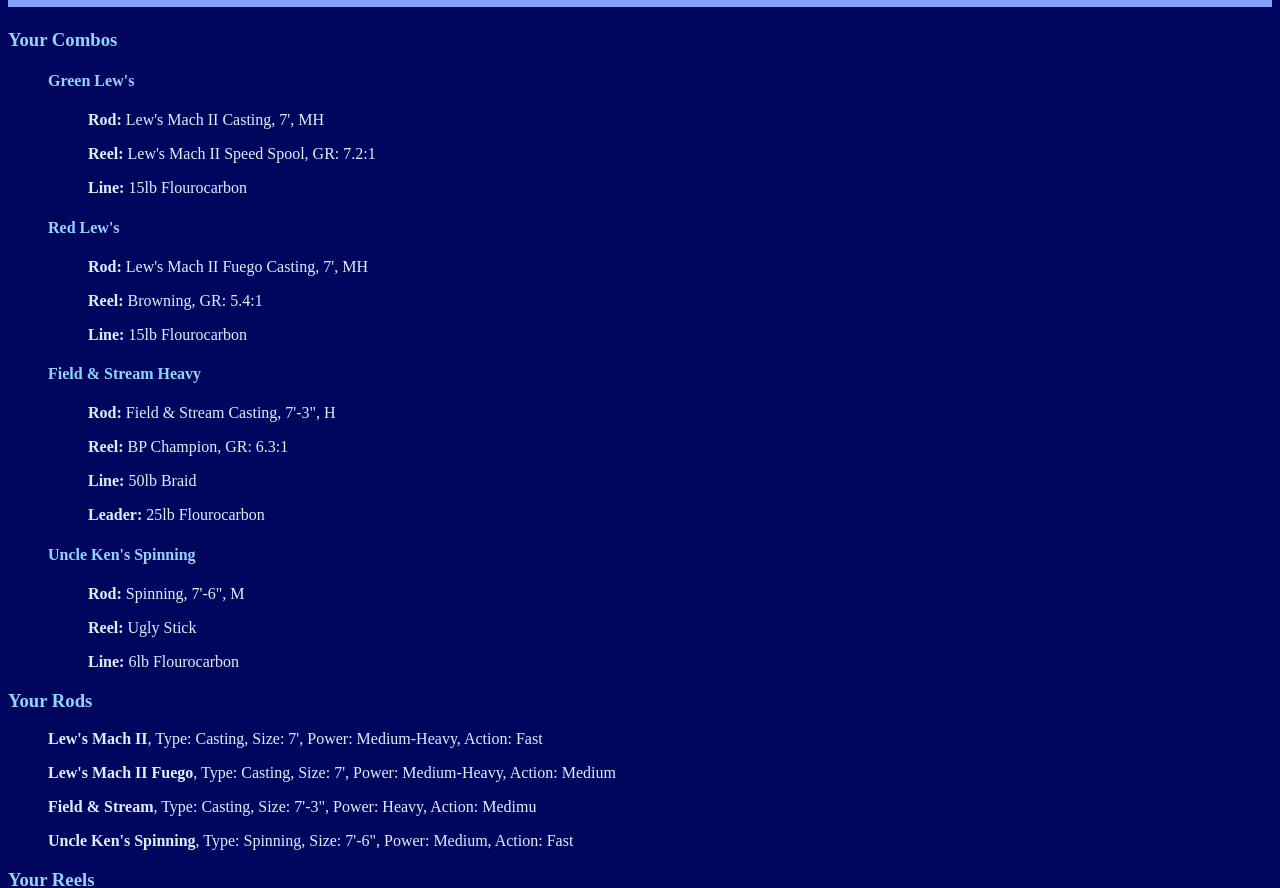
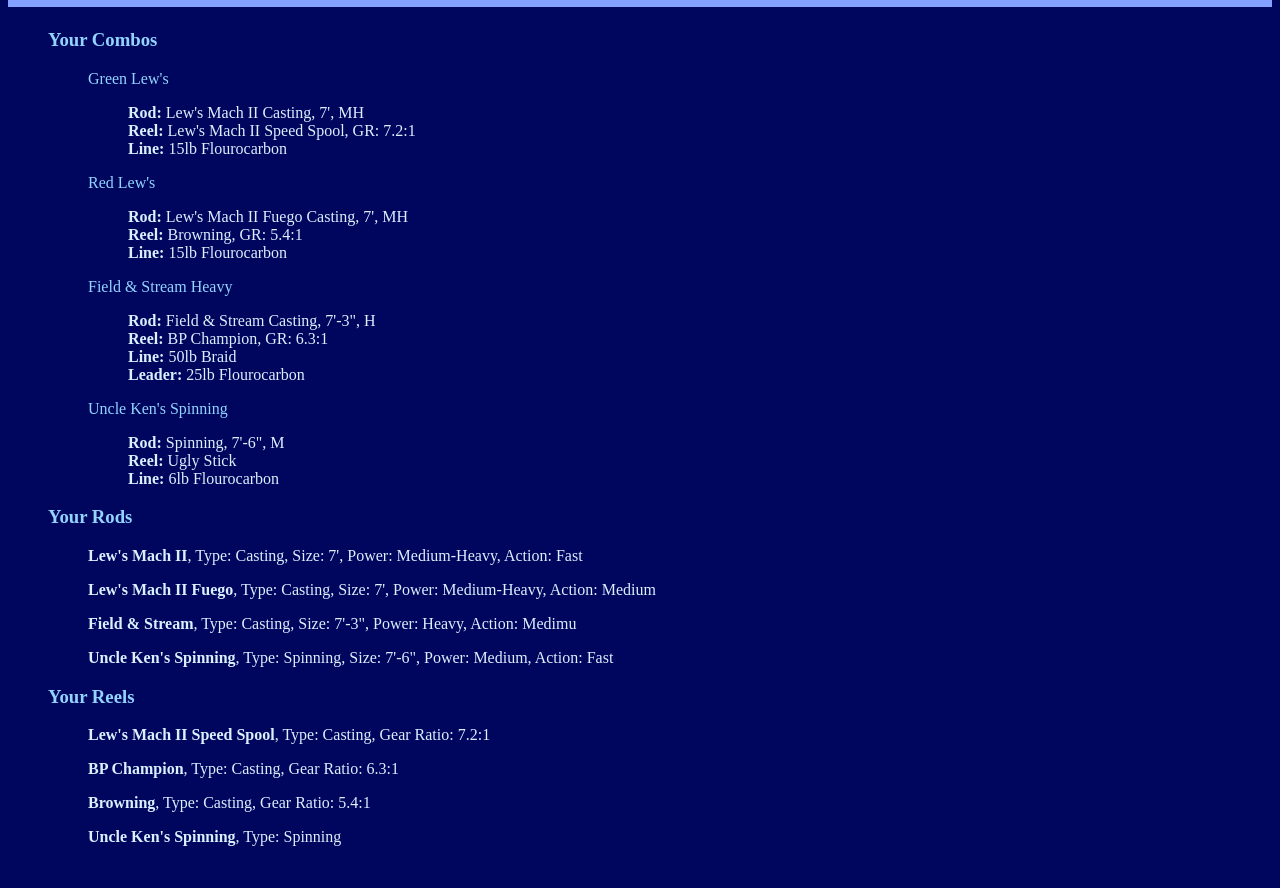
Before and after one commit to xgarcia17/Catch-Collector, a website: page packages/proto/public/pages/gear.html in a window 1280 px wide. Shown: the part 67-955 px from the top of the page. After the commit the page ends 929 px from the top, so only its background shows below. Drawn offline with Linux system fonts and the light colour scheme.

Commit message:
convert many lists to description lists

```diff
--- a/packages/proto/public/pages/gear.html
+++ b/packages/proto/public/pages/gear.html
@@ -9,47 +9,49 @@
 </head>
 <body>
     <h1>Your Gear</h1>
-    <h3>Your Combos</h3>
     <ul>
-        <h4>Green Lew's</h4>
+        <h3>Your Combos</h3>
         <ul>
-            <p><strong>Rod:</strong> Lew's Mach II Casting, 7', MH</p>
-            <p><strong>Reel:</strong> Lew's Mach II Speed Spool, GR: 7.2:1</p>
-            <p><strong>Line:</strong> 15lb Flourocarbon</p>
+            <dt>Green Lew's</dt>
+            <dl>
+                <dd><strong>Rod:</strong> Lew's Mach II Casting, 7', MH</dd>
+                <dd><strong>Reel:</strong> Lew's Mach II Speed Spool, GR: 7.2:1</dd>
+                <dd><strong>Line:</strong> 15lb Flourocarbon</dd>
+            </dl>
+            <dt>Red Lew's</dt>
+            <dl>
+                <dd><strong>Rod:</strong> Lew's Mach II Fuego Casting, 7', MH</dd>
+                <dd><strong>Reel:</strong> Browning, GR: 5.4:1</dd>
+                <dd><strong>Line:</strong> 15lb Flourocarbon</dd>
+            </dl>
+            <dt>Field & Stream Heavy</dt>
+            <dl>
+                <dd><strong>Rod:</strong> Field & Stream Casting, 7'-3", H</dd>
+                <dd><strong>Reel:</strong> BP Champion, GR: 6.3:1</dd>
+                <dd><strong>Line:</strong> 50lb Braid</dd>
+                <dd><strong>Leader:</strong> 25lb Flourocarbon</dd>
+            </dl>
+            <dt>Uncle Ken's Spinning</dt>
+            <dl>
+                <dd><strong>Rod:</strong> Spinning, 7'-6", M</dd>
+                <dd><strong>Reel:</strong> Ugly Stick</dd>
+                <dd><strong>Line:</strong> 6lb Flourocarbon</dd>
+            </dl>
         </ul>
-        <h4>Red Lew's</h4>
+        <h3>Your Rods</h3>
         <ul>
-            <p><strong>Rod:</strong> Lew's Mach II Fuego Casting, 7', MH</p>
-            <p><strong>Reel:</strong> Browning, GR: 5.4:1</p>
-            <p><strong>Line:</strong> 15lb Flourocarbon</p>
+            <p><strong>Lew's Mach II</strong>, Type: Casting, Size: 7', Power: Medium-Heavy, Action: Fast<p>
+            <p><strong>Lew's Mach II Fuego</strong>, Type: Casting, Size: 7', Power: Medium-Heavy, Action: Medium<p>
+            <p><strong>Field & Stream</strong>, Type: Casting, Size: 7'-3", Power: Heavy, Action: Medimu<p>
+            <p><strong>Uncle Ken's Spinning</strong>, Type: Spinning, Size: 7'-6", Power: Medium, Action: Fast<p>
         </ul>
-        <h4>Field & Stream Heavy</h4>
+        <dt><h3>Your Reels</h3></dt>
         <ul>
-            <p><strong>Rod:</strong> Field & Stream Casting, 7'-3", H</p>
-            <p><strong>Reel:</strong> BP Champion, GR: 6.3:1</p>
-            <p><strong>Line:</strong> 50lb Braid</p>
-            <p><strong>Leader:</strong> 25lb Flourocarbon</p>
+            <p><strong>Lew's Mach II Speed Spool</strong>, Type: Casting, Gear Ratio: 7.2:1<p>
+            <p><strong>BP Champion</strong>, Type: Casting, Gear Ratio: 6.3:1<p>
+            <p><strong>Browning</strong>, Type: Casting, Gear Ratio: 5.4:1<p>
+            <p><strong>Uncle Ken's Spinning</strong>, Type: Spinning<p>
         </ul>
-        <h4>Uncle Ken's Spinning</h4>
-        <ul>
-            <p><strong>Rod:</strong> Spinning, 7'-6", M</p>
-            <p><strong>Reel:</strong> Ugly Stick</p>
-            <p><strong>Line:</strong> 6lb Flourocarbon</p>
-        </ul>
-    </ul>
-    <h3>Your Rods</h3>
-    <ul>
-        <p><strong>Lew's Mach II</strong>, Type: Casting, Size: 7', Power: Medium-Heavy, Action: Fast</p>
-        <p><strong>Lew's Mach II Fuego</strong>, Type: Casting, Size: 7', Power: Medium-Heavy, Action: Medium</p>
-        <p><strong>Field & Stream</strong>, Type: Casting, Size: 7'-3", Power: Heavy, Action: Medimu</p>
-        <p><strong>Uncle Ken's Spinning</strong>, Type: Spinning, Size: 7'-6", Power: Medium, Action: Fast</p>
-    </ul>
-    <h3>Your Reels</h3>
-    <ul>
-        <p><strong>Lew's Mach II Speed Spool</strong>, Type: Casting, Gear Ratio: 7.2:1</p>
-        <p><strong>BP Champion</strong>, Type: Casting, Gear Ratio: 6.3:1</p>
-        <p><strong>Browning</strong>, Type: Casting, Gear Ratio: 5.4:1</p>
-        <p><strong>Uncle Ken's Spinning</strong>, Type: Spinning</p>
     </ul>
 </body>
 </html>
--- a/packages/proto/public/styles/page.css
+++ b/packages/proto/public/styles/page.css
@@ -6,6 +6,15 @@
 /* Small Header Text */
 h2, h3, h4, h5 {
     color: var(--color-small-header);
+}
+
+/* Descript list title */
+dt {
+    color: var(--color-small-header);
+}
+/* Description list elements text */
+dd {
+    color: var(--color-basic-text);
 }
 
 p {
```
Also changed, not shown: packages/proto/public/pages/trips.html (+17 -16 lines), packages/proto/public/pages/waters.html (+12 -12 lines).
